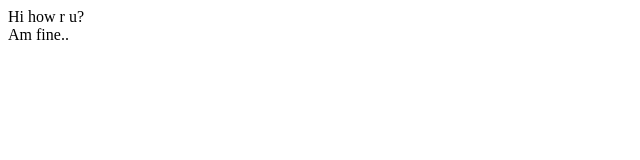
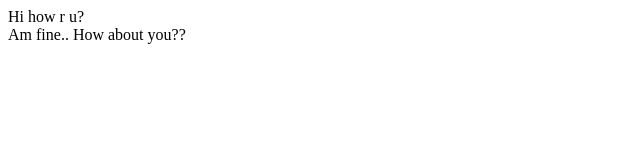
Before and after one commit to vasanthakumari/youtube.com, a plain HTML site: page WebContent/Index.html in a window 1280 px wide. Shown: the whole page, without its empty margins (0-640 px from the left). Drawn offline with Linux system fonts and the light colour scheme.

Commit message:
Initial commit

```diff
--- a/WebContent/Index.html
+++ b/WebContent/Index.html
@@ -9,5 +9,7 @@ Hi how r u?
 
 <br/>
 Am fine..
+
+How about you??
 </body>
 </html>
```
